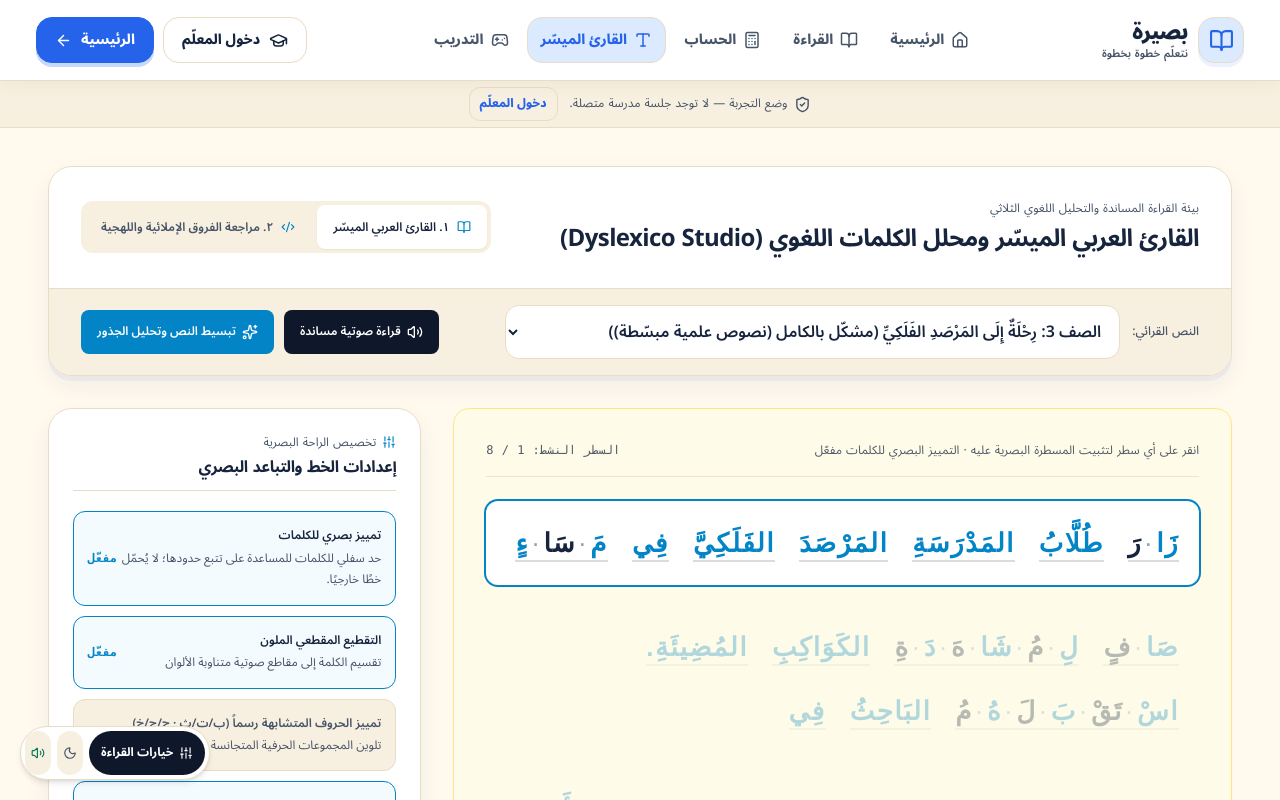
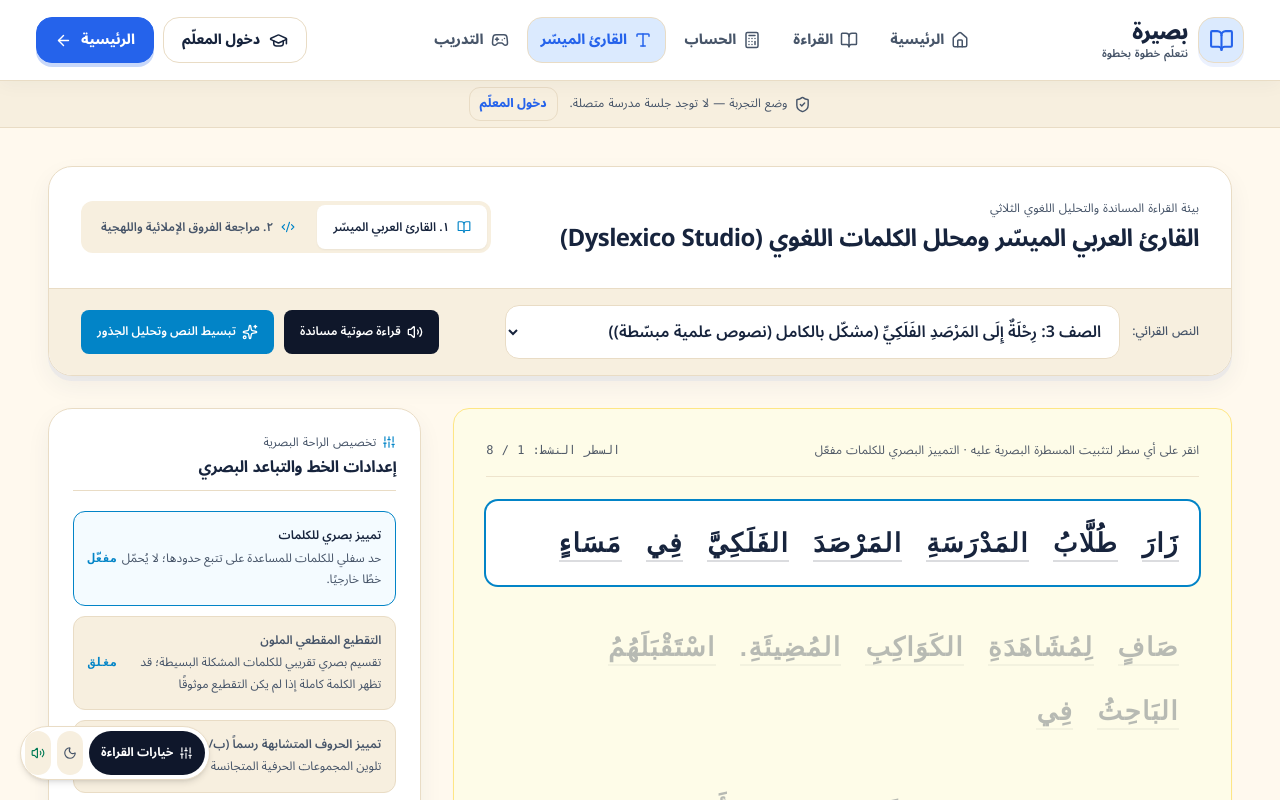
Before and after one commit to DeshaDev/De1, a React (Vite) app: page / in a window 1280 px wide. Both pictures are taken after a click on the button "القارئ الميسّر". Shown: the top 800 px of the page. Built offline with nearby package versions, Linux system fonts and the light colour scheme.

Commit message:
fix(reader): avoid default experimental syllable segmentation

```diff
--- a/src/components/AdaptiveReaderView.tsx
+++ b/src/components/AdaptiveReaderView.tsx
@@ -88,7 +88,7 @@ export const AdaptiveReaderView: React.FC<AdaptiveReaderViewProps> = ({
   const normalizedProblemWords = new Set(problematicWords.map(normalizeArabicWord).filter(Boolean));
   const [selectedPassageId, setSelectedPassageId] = useState<string>(initialPassage.id);
   const [text, setText] = useState<string>(personalizedDefaultText);
-  const [syllableMode, setSyllableMode] = useState<boolean>(true);
+  const [syllableMode, setSyllableMode] = useState<boolean>(false);
   const [letterColorMode, setLetterColorMode] = useState<boolean>(false);
   const [readingRuler, setReadingRuler] = useState<boolean>(true);
   const [openDyslexicMode, setOpenDyslexicMode] = useState<boolean>(true);
@@ -664,7 +664,7 @@ export const AdaptiveReaderView: React.FC<AdaptiveReaderViewProps> = ({
             {/* Morphological & Syllabic Breakdown Cards */}
             <div className="bg-white border border-slate-200 rounded-2xl overflow-hidden shadow-[0_1px_2px_rgba(15,23,42,0.03)]">
               <div className="px-6 py-3 bg-sky-50 border-b border-sky-100 text-xs leading-relaxed text-sky-900">
-                التقسيم والجذر والمعنى المقترحة وسائل مساعدة للمراجعة، وقد تحتاج إلى تصحيح لغوي بحسب الكلمة والسياق. لا تستخدم هذه الملاحظات للحكم على قدرة الطفل.
+                التقسيم والجذر والمعنى مقترحات آلية/تعليمية وليست تحليلًا صرفيًا أو صوتيًا معتمدًا. راجعها قبل التدريب؛ وهي لا تقيس قدرة الطفل ولا تشخّص صعوبة التعلم.
               </div>
               <div className="p-6 border-b border-slate-200 flex items-center justify-between">
                 <div>
@@ -779,7 +779,7 @@ export const AdaptiveReaderView: React.FC<AdaptiveReaderViewProps> = ({
                     التقطيع المقطعي الملون
                   </div>
                   <div className="text-[11px] text-slate-500 mt-0.5">
-                    تقسيم الكلمة إلى مقاطع صوتية متناوبة الألوان
+                    تقسيم بصري تقريبي للكلمات المشكلة البسيطة؛ قد تظهر الكلمة كاملة إذا لم يكن التقطيع موثوقًا
                   </div>
                 </div>
                 <span className="text-xs font-mono font-semibold text-[#0284C7]">
```
